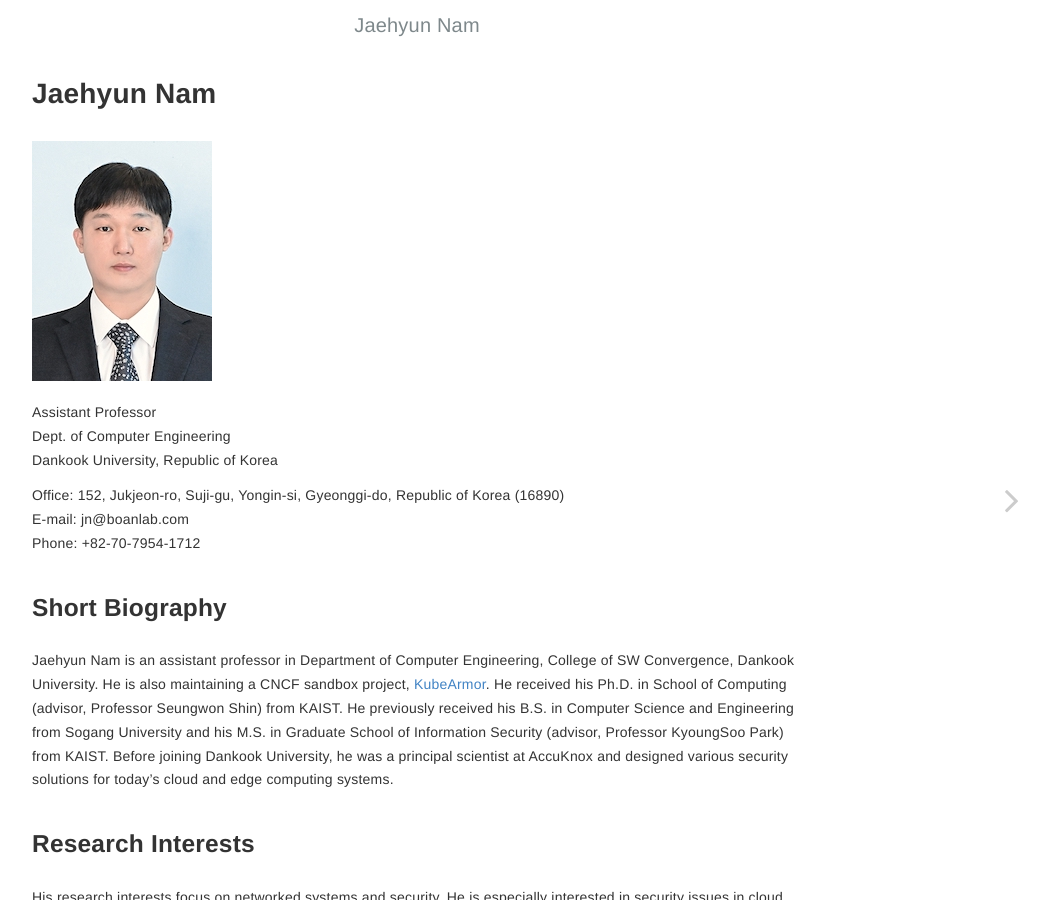
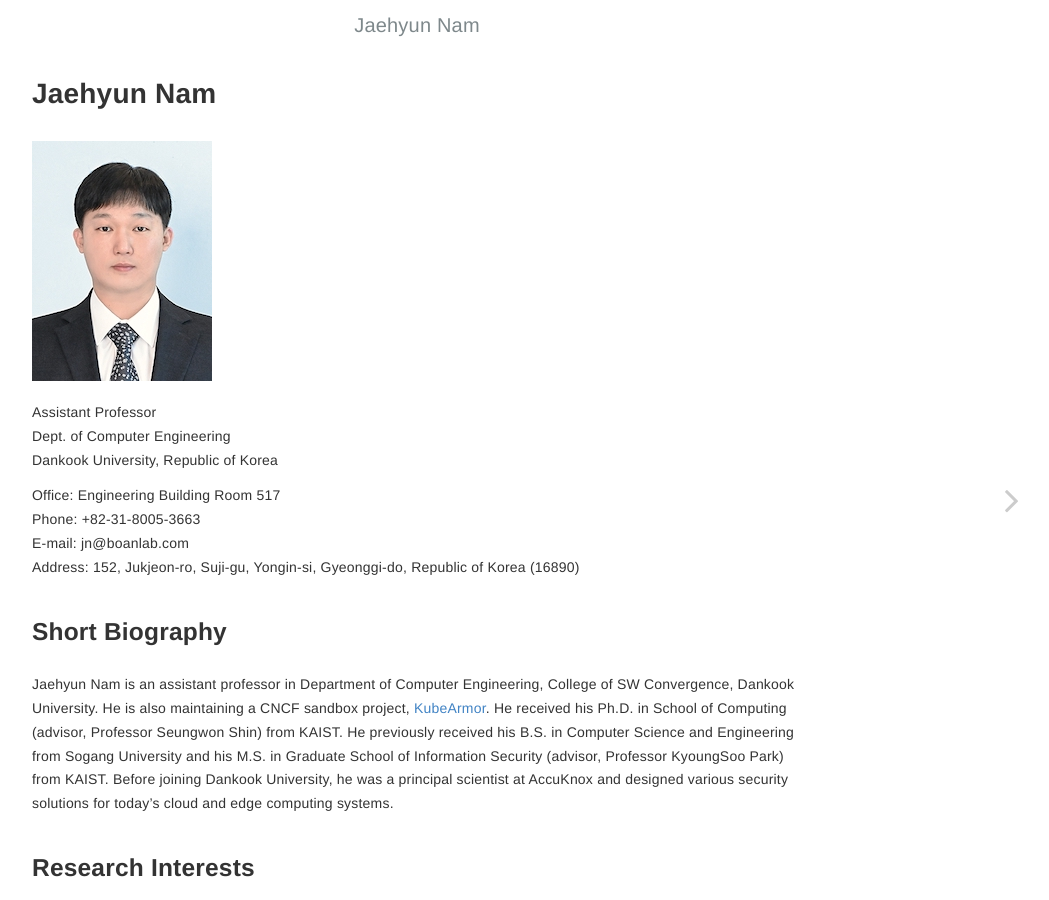
Before and after one commit to nam-jaehyun/nam-jaehyun.github.io, a Jekyll site: the page built from index.md, in a window 1280 px wide. Shown: the whole page, without its empty margins (223-1272 px from the left). Built offline with Jekyll 4.4.1, drawn with Linux system fonts in a browser that asks for light colours; some of the changed text lies outside the part shown.

Commit message:
Update index.md

```diff
--- a/index.md
+++ b/index.md
@@ -8,9 +8,10 @@ Assistant Professor
 Dept. of Computer Engineering
 Dankook University, Republic of Korea
 
-Office: 152, Jukjeon-ro, Suji-gu, Yongin-si, Gyeonggi-do, Republic of Korea (16890)
+Office: Engineering Building Room 517
+Phone: +82-31-8005-3663
 E-mail: jn@boanlab.com
-Phone: +82-70-7954-1712
+Address: 152, Jukjeon-ro, Suji-gu, Yongin-si, Gyeonggi-do, Republic of Korea (16890)
 
 ## Short Biography
 
```
